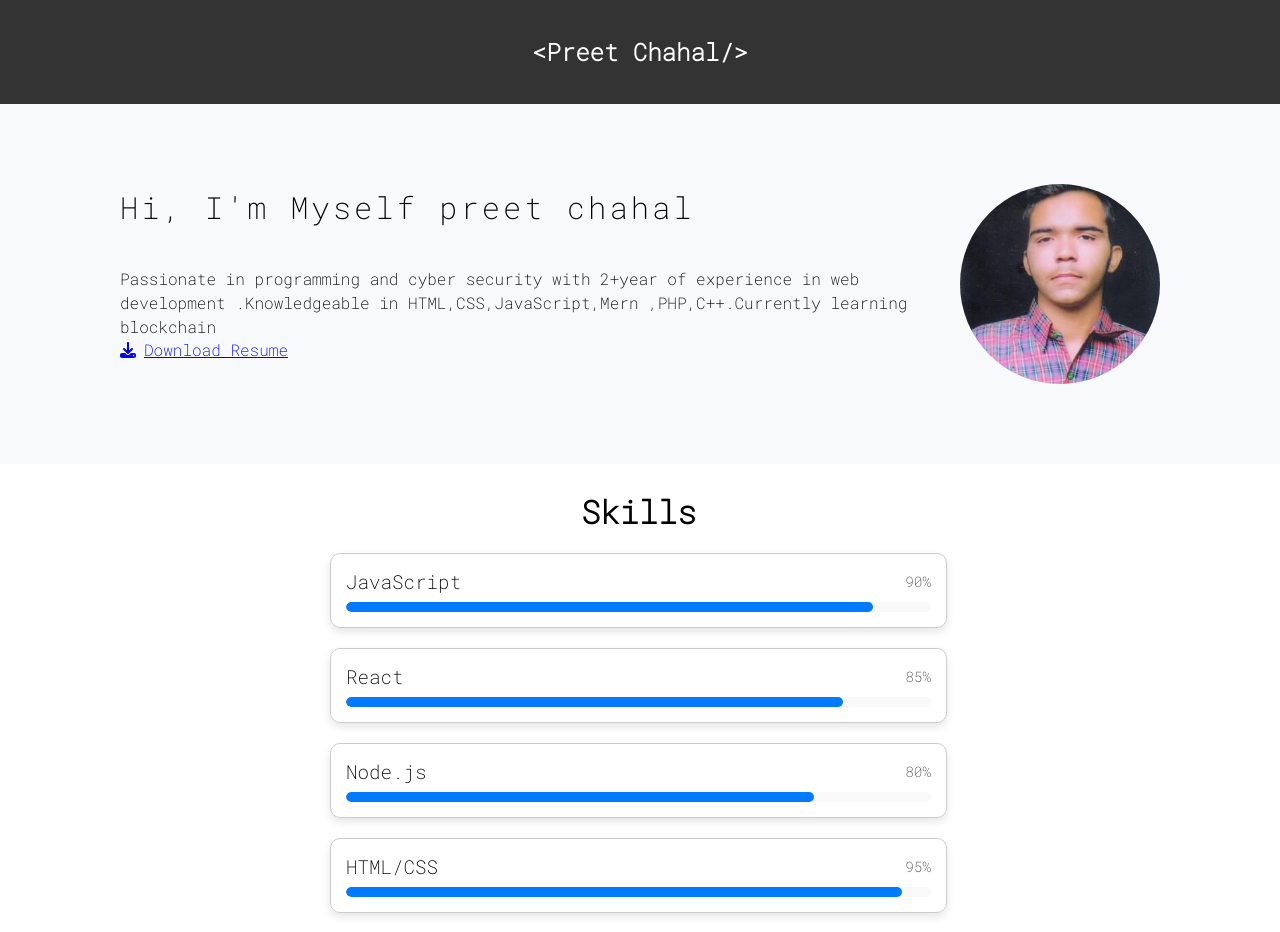
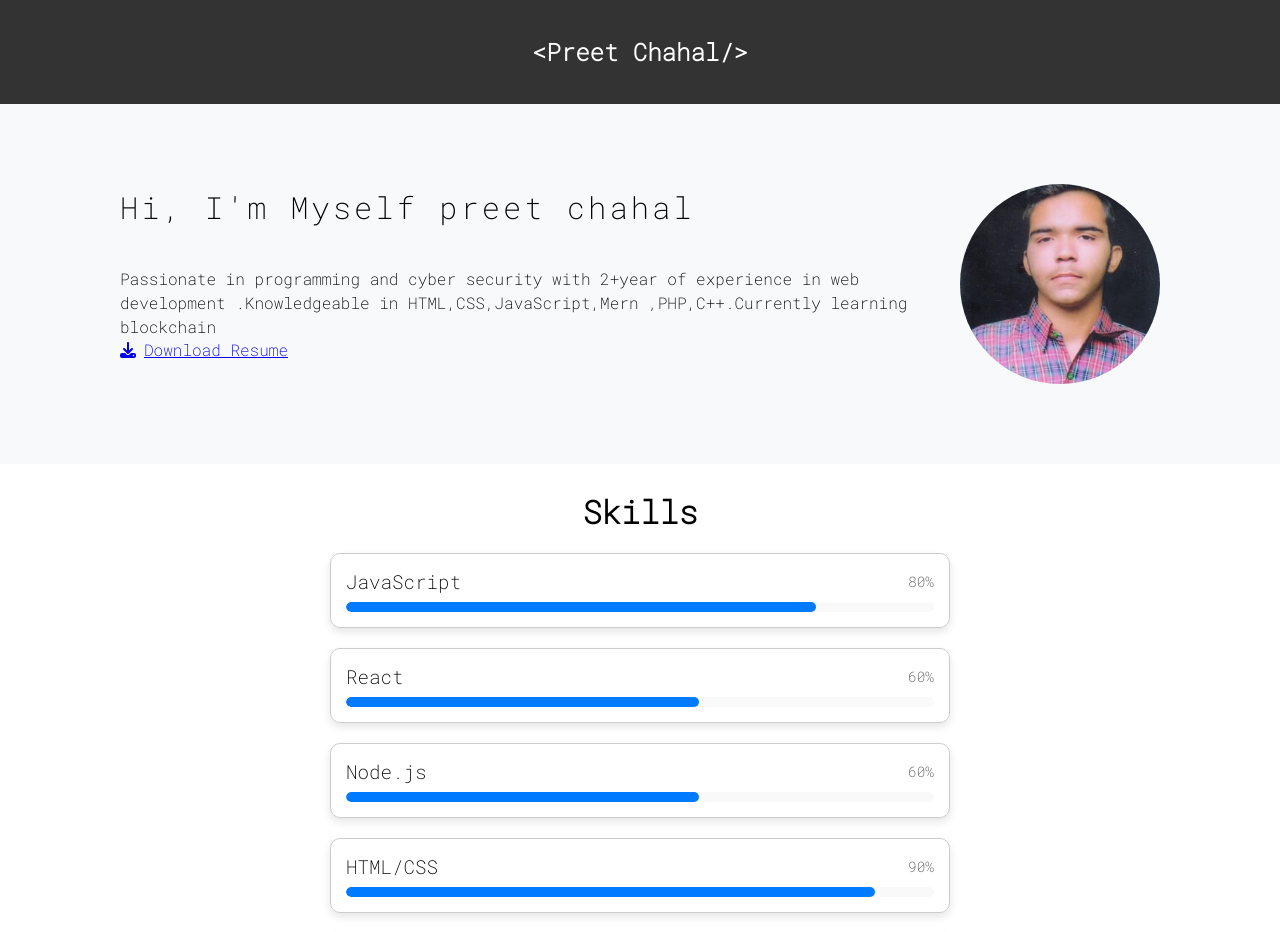
Before and after one commit to Cyberrayon04846/portfolio, a React (Create React App) app: page / in a window 1280 px wide. Shown: the top 932 px of the page. Built offline with nearby package versions, Linux system fonts and the light colour scheme.

Commit message:
Update skill.js

```diff
--- a/src/components/skill.js
+++ b/src/components/skill.js
@@ -2,10 +2,12 @@ import React, { useEffect, useState } from 'react';
 import '../style/skill.scss';
 import skillImage from '../assests/skillimage.png';
 const skillsData = [
-    { name: 'JavaScript', experience: 90 },
-    { name: 'React', experience: 85 },
-    { name: 'Node.js', experience: 80 },
-    { name: 'HTML/CSS', experience: 95 },
+    { name: 'JavaScript', experience: 80 },
+    { name: 'React', experience: 60 },
+    { name: 'Node.js', experience: 60 },
+    { name: 'HTML/CSS', experience: 90 },
+    { name: 'PHP', experience: 40 },
+    { name: 'DSA', experience: 50 },
     // Add more skills and experience levels here
   ];
 
```
